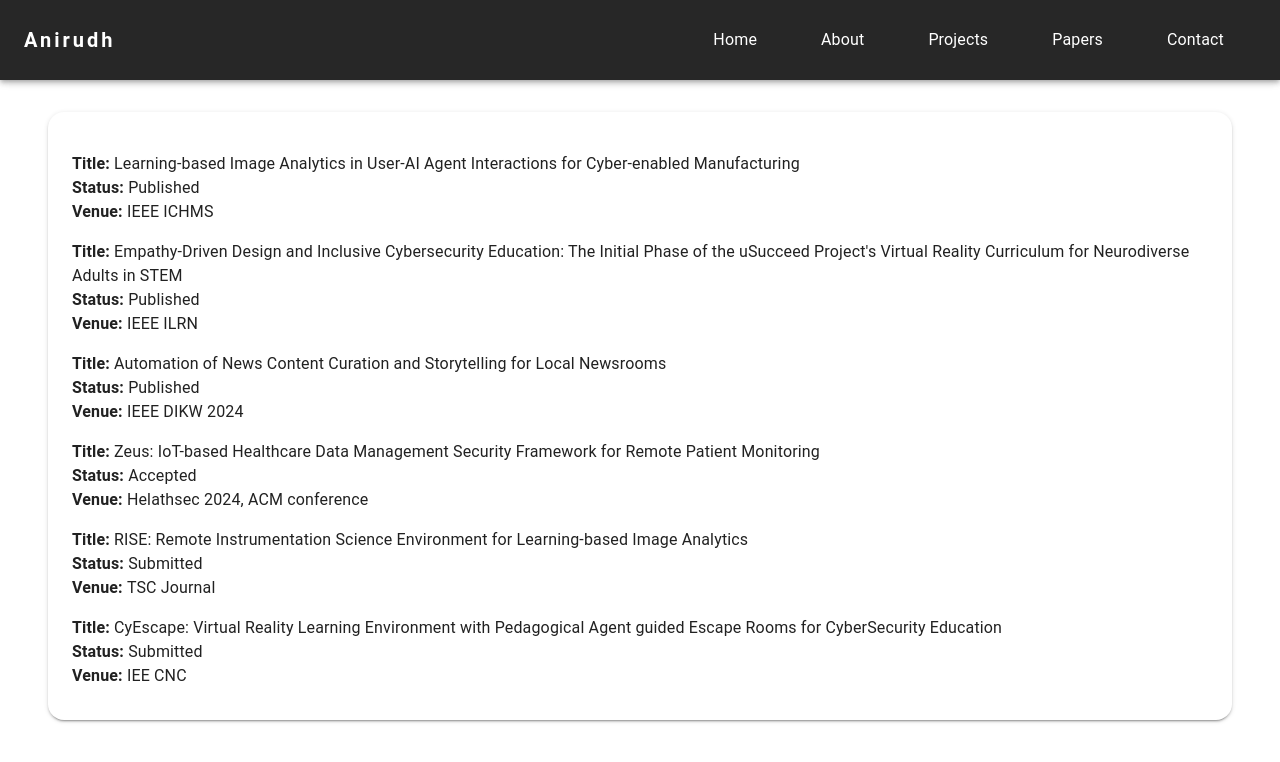
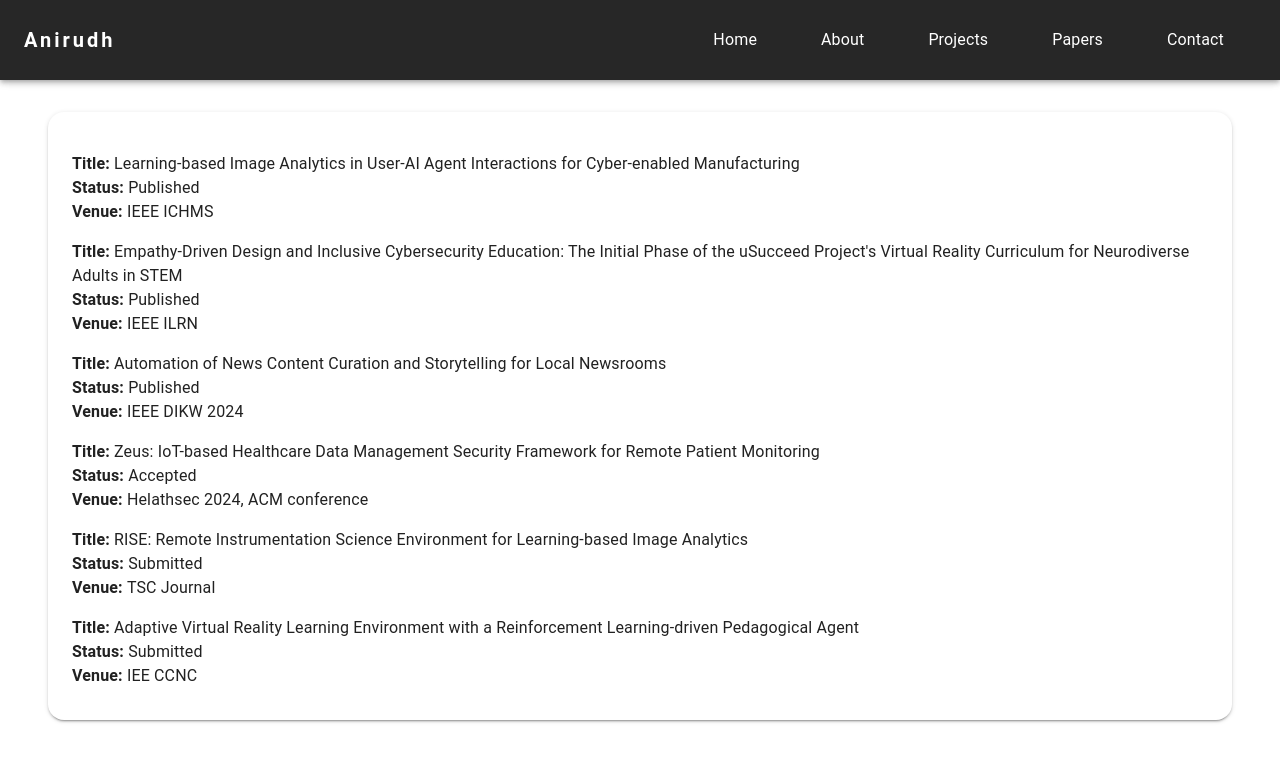
Before and after one commit to Anirudh2k0/Portfolio, a React (Vite) app: page /papers in a window 1280 px wide. Shown: the top 762 px of the page. Built offline with nearby package versions, Linux system fonts and the light colour scheme.

Commit message:
Update papersInfo.js

```diff
--- a/src/Pages/Papers/papersInfo.js
+++ b/src/Pages/Papers/papersInfo.js
@@ -25,8 +25,8 @@
         "venue": "TSC Journal"
     },
     {
-        "title": "CyEscape: Virtual Reality Learning Environment with Pedagogical Agent guided Escape Rooms for CyberSecurity Education",
+        "title": "Adaptive Virtual Reality Learning Environment with a Reinforcement Learning-driven Pedagogical Agent",
         "status": "Submitted",
-        "venue": "IEE CNC"
+        "venue": "IEE CCNC"
     },
 ]
```
